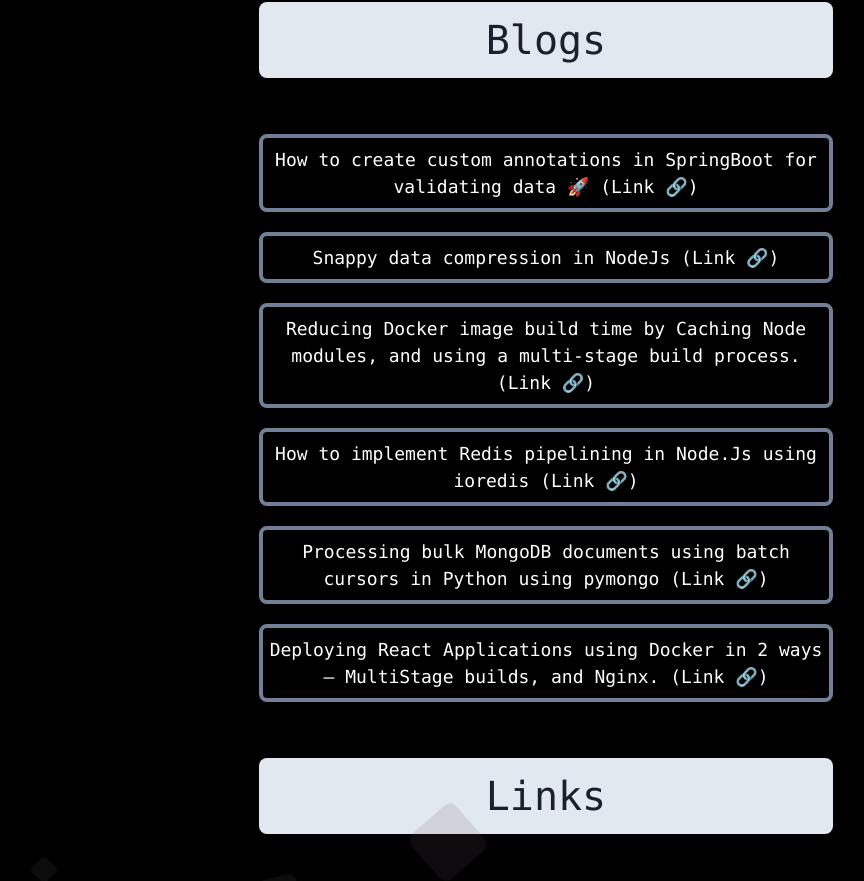
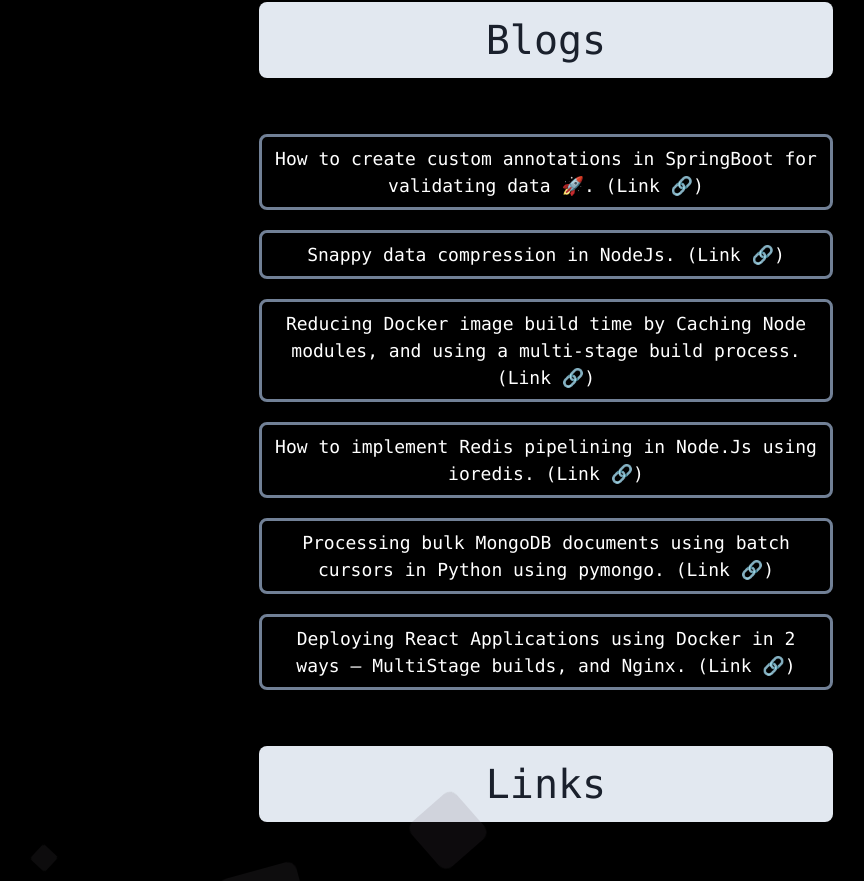
Before and after one commit to 239yash/portfolio, a React (Create React App) app: page / in a window 1280 px wide. Shown: the part 871-1752 px from the top of the page, without its empty margins (94-958 px from the left). Built offline with nearby package versions, Linux system fonts and the light colour scheme.

Commit message:
fix: chnages for CSS props in blogs section

```diff
--- a/src/components/Header.jsx
+++ b/src/components/Header.jsx
@@ -208,7 +208,7 @@
               justify={'center'}
               marginY="5"
               spacing="5"
-              fontWeight={300}
+              fontWeight={200}
               fontFamily="mono"
               fontSize={{md: 'large'}}
               marginX="1"
@@ -219,29 +219,32 @@
               <Text
                 borderColor={useColorModeValue('gray.500', 'whiteAlpha.200')}
                 paddingY="2"
+                paddingX="2"
                 borderRadius="lg"
-                borderWidth="0.25rem"
+                borderWidth="0.2rem"
               >
                 <Link href="https://medium.com/@239yash/how-to-create-custom-annotations-in-springboot-for-validating-data-5ae765d2b001" isExternal>
                   How to create custom annotations in{' '}
-                  SpringBoot for validating data 🚀 (Link 🔗)
+                  SpringBoot for validating data 🚀. (Link 🔗)
                 </Link>
               </Text>
               <Text
                 borderColor={useColorModeValue('gray.500', 'whiteAlpha.200')}
                 paddingY="2"
+                paddingX="2"
                 borderRadius="lg"
-                borderWidth="0.25rem"
+                borderWidth="0.2rem"
               >
                 <Link href="https://medium.com/@239yash/snappy-data-compression-in-nodejs-2701f6f399ae" isExternal>
-                  Snappy data compression in NodeJs (Link 🔗)
+                  Snappy data compression in NodeJs. (Link 🔗)
                 </Link>
               </Text>
               <Text
                 borderColor={useColorModeValue('gray.500', 'whiteAlpha.200')}
                 paddingY="2"
+                paddingX="2"
                 borderRadius="lg"
-                borderWidth="0.25rem"
+                borderWidth="0.2rem"
               >
                 <Link href="https://medium.com/@239yash/reducing-docker-image-build-time-by-caching-node-modules-and-using-a-multi-stage-build-process-f5d84e196346" isExternal>
                   Reducing Docker image build time by Caching Node modules,{' '}
@@ -251,29 +254,32 @@
               <Text
                 borderColor={useColorModeValue('gray.500', 'whiteAlpha.200')}
                 paddingY="2"
+                paddingX="2"
                 borderRadius="lg"
-                borderWidth="0.25rem"
+                borderWidth="0.2rem"
               >
                 <Link href="https://medium.com/@239yash/how-to-implement-redis-pipelining-in-node-js-using-ioredis-ba3eab32f1a7" isExternal>
-                  How to implement Redis pipelining in Node.Js using ioredis (Link 🔗)
+                  How to implement Redis pipelining in Node.Js using ioredis. (Link 🔗)
                 </Link>
               </Text>
               <Text
                 borderColor={useColorModeValue('gray.500', 'whiteAlpha.200')}
                 paddingY="2"
+                paddingX="2"
                 borderRadius="lg"
-                borderWidth="0.25rem"
+                borderWidth="0.2rem"
               >
                 <Link href="https://medium.com/@239yash/processing-bulk-mongodb-documents-using-batch-cursors-in-python-f6fe57fe01ba" isExternal>
                   Processing bulk MongoDB documents using batch cursors{' '}
-                  in Python using pymongo (Link 🔗)
+                  in Python using pymongo. (Link 🔗)
                 </Link>
               </Text>
               <Text
                 borderColor={useColorModeValue('gray.500', 'whiteAlpha.200')}
                 paddingY="2"
+                paddingX="2"
                 borderRadius="lg"
-                borderWidth="0.25rem"
+                borderWidth="0.2rem"
               >
                 <Link href="https://medium.com/@239yash/deploying-react-applications-using-docker-in-2-ways-multistage-builds-and-nginx-77e6e95417c3" isExternal>
                 Deploying React Applications using Docker in 2 ways{' '}
```
